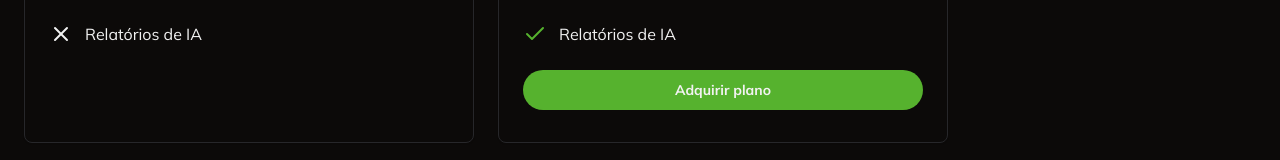
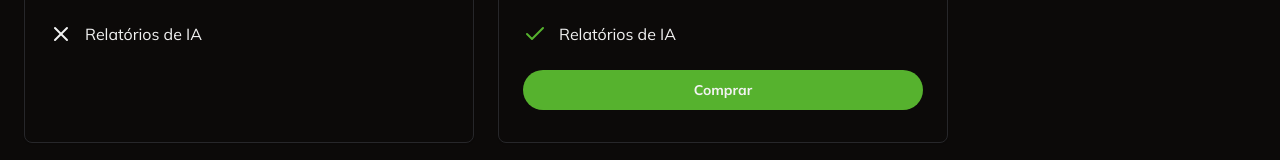
Before and after one commit to WanderAmaral/finance-ai, a Next.js app: page /subscription in a window 1280 px wide. Shown: the part 374-534 px from the top of the page. Built offline with nearby package versions, Linux system fonts and the light colour scheme; no server answers; sample sign-in values are in the browser's storage.

Commit message:
Revert "fix: remove overflow in project"
This reverts commit 9b69b84a972dbb542d9535f9c7a7fa96814667b6.

```diff
--- a/app/layout.tsx
+++ b/app/layout.tsx
@@ -20,11 +20,11 @@ export default function RootLayout({
   children: React.ReactNode;
 }>) {
   return (
-    <html lang="en" className="h-full">
+    <html lang="en" className="h-full overflow-hidden">
       <body className={`${mulish.className} dark antialiased`}>
         <ClerkProvider appearance={{ baseTheme: dark }}>
           <Navbar />
-          <div className="flex h-full flex-col">{children}</div>
+          <div className="flex h-full flex-col overflow-hidden">{children}</div>
         </ClerkProvider>
       </body>
     </html>
--- a/app/subscription/_actions/create-checkout/index.ts
+++ b/app/subscription/_actions/create-checkout/index.ts
@@ -1,13 +1,14 @@
 "use server";
 
 import { auth } from "@clerk/nextjs/server";
+import { redirect } from "next/navigation";
 import Stripe from "stripe";
 
-export const createStripeCheckout = async () => {
+export const createCheckout = async () => {
   const { userId } = await auth();
 
   if (!userId) {
-    throw new Error("Unauthorized");
+    redirect("/login");
   }
 
   if (!process.env.STRIPE_SECRET_KEY) {
@@ -20,20 +21,20 @@ export const createStripeCheckout = async () => {
 
   const session = await stripe.checkout.sessions.create({
     payment_method_types: ["card"],
-    mode: "subscription",
-    success_url: `http://localhost:3000`,
-    cancel_url: `http://localhost:3000`,
-    subscription_data: {
-      metadata: {
-        clerk_user_id: userId,
-      },
-    },
     line_items: [
       {
         price: process.env.STRIPE_PREMIUM_PLAN_PRICE_ID,
         quantity: 1,
       },
     ],
+    mode: "subscription",
+    success_url: `http://localhost:3000`,
+    cancel_url: `${process.env.NEXT_PUBLIC_BASE_URL}/subscription/cancel`,
+    subscription_data: {
+      metadata: {
+        clerk_user_id: userId,
+      },
+    },
   });
 
   return { sessionId: session.id };
--- a/app/subscription/_components/acquire-plan-button.tsx
+++ /dev/null
@@ -1,47 +0,0 @@
-"use client";
-
-import { Button } from "@/app/_components/ui/button";
-import { loadStripe } from "@stripe/stripe-js";
-import { useUser } from "@clerk/nextjs";
-import Link from "next/link";
-import { createStripeCheckout } from "../_actions/create-checkout";
-
-const AcquirePlanButton = () => {
-  const { user } = useUser();
-
-  const handleAcquirePlanClick = async () => {
-    const { sessionId } = await createStripeCheckout();
-    if (!process.env.NEXT_PUBLIC_STRIPE_PUBLISHABLE_KEY) {
-      throw new Error("Stripe publishable key not found");
-    }
-    const stripe = await loadStripe(
-      process.env.NEXT_PUBLIC_STRIPE_PUBLISHABLE_KEY,
-    );
-    if (!stripe) {
-      throw new Error("Stripe not found");
-    }
-    await stripe.redirectToCheckout({ sessionId });
-  };
-  const hasPremiumPlan = user?.publicMetadata.subscriptionPlan == "premium";
-  if (hasPremiumPlan) {
-    return (
-      <Button className="w-full rounded-full font-bold" variant="link">
-        <Link
-          href={`${process.env.NEXT_PUBLIC_STRIPE_CUSTOMER_PORTAL_URL as string}?prefilled_email=${user.emailAddresses[0].emailAddress}`}
-        >
-          Gerenciar plano
-        </Link>
-      </Button>
-    );
-  }
-  return (
-    <Button
-      className="w-full rounded-full font-bold"
-      onClick={handleAcquirePlanClick}
-    >
-      Adquirir plano
-    </Button>
-  );
-};
-
-export default AcquirePlanButton;
--- a/app/subscription/page.tsx
+++ b/app/subscription/page.tsx
@@ -2,17 +2,14 @@ import { auth } from "@clerk/nextjs/server";
 import { redirect } from "next/navigation";
 import { Card, CardContent, CardHeader } from "../_components/ui/card";
 import { CheckIcon, XIcon } from "lucide-react";
-import AcquirePlanButton from "./_components/acquire-plan-button";
+import { Button } from "../_components/ui/button";
 
 const SubscriptionPage = async () => {
   const { userId } = await auth();
 
-  console.log(userId);
-
   if (!userId) {
     redirect("/login");
   }
-
   return (
     <>
       <div className="space-y-6 p-6">
@@ -61,7 +58,7 @@ const SubscriptionPage = async () => {
                 <CheckIcon className="text-primary" />
                 <p>Relatórios de IA</p>
               </div>
-              <AcquirePlanButton />
+              <Button className="w-full rounded-full font-bold">Comprar</Button>
             </CardContent>
           </Card>
         </div>
--- a/package.json
+++ b/package.json
@@ -22,7 +22,6 @@
     "@radix-ui/react-scroll-area": "^1.2.2",
     "@radix-ui/react-select": "^2.1.4",
     "@radix-ui/react-slot": "^1.1.1",
-    "@stripe/stripe-js": "^4.9.0",
     "@tanstack/react-table": "^8.20.5",
     "class-variance-authority": "^0.7.0",
     "clsx": "^2.1.1",
```
Also changed, not shown: 1 other file (tests, documents, lock files or other folders).
